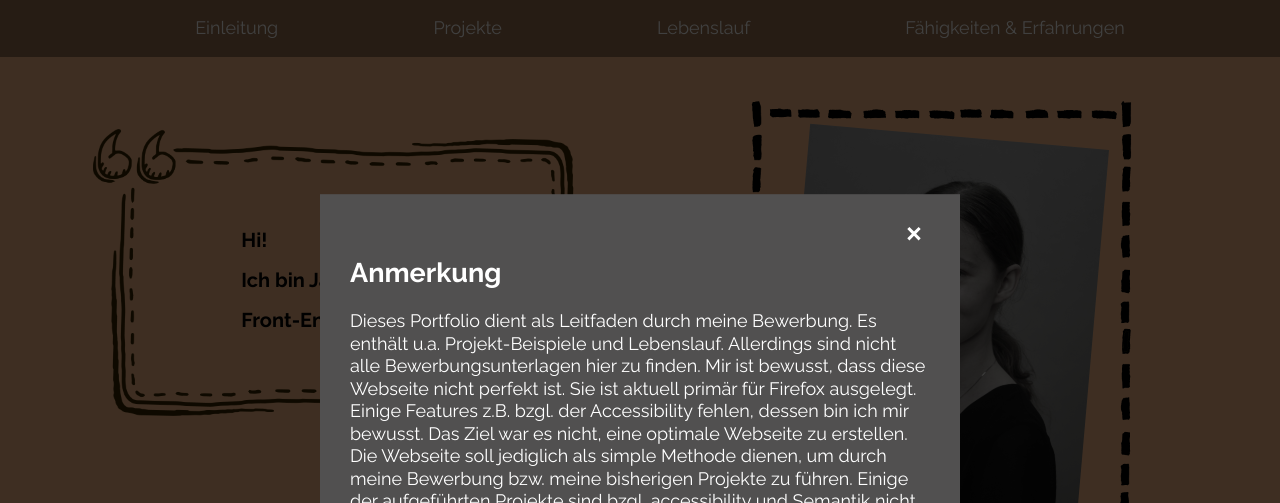
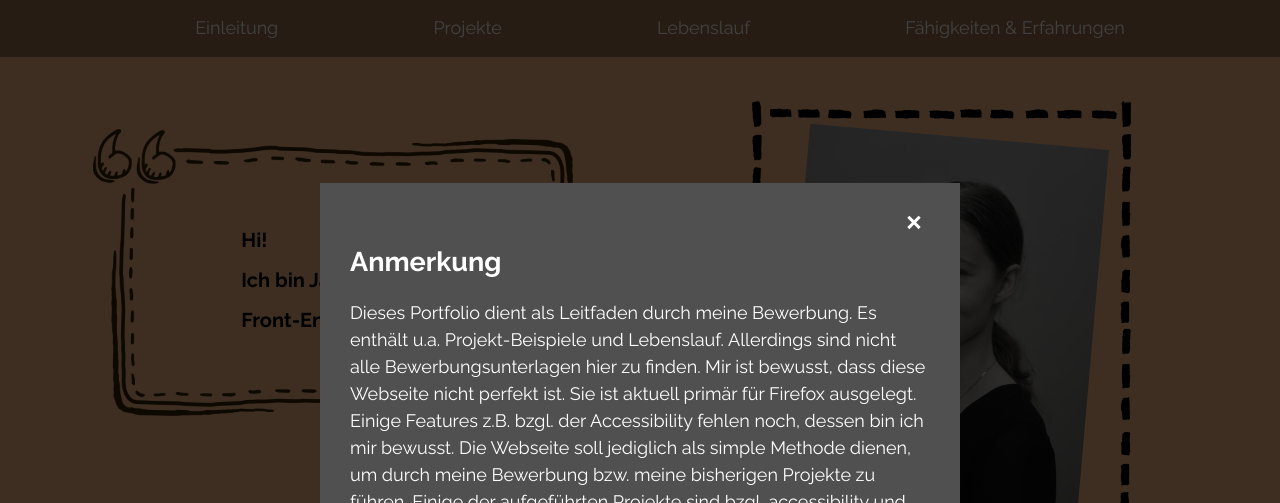
Before and after one commit to JaBoe97/portfolio, a website built with Vite: page index.html in a window 1280 px wide. Shown: the top 503 px of the page. Built offline with nearby package versions, Linux system fonts and the light colour scheme; a web font is replaced by a local one.

Commit message:
light box text changes

```diff
--- a/index.html
+++ b/index.html
@@ -45,13 +45,12 @@
           u.a. Projekt-Beispiele und Lebenslauf. Allerdings sind nicht alle
           Bewerbungsunterlagen hier zu finden. Mir ist bewusst, dass diese
           Webseite nicht perfekt ist. Sie ist aktuell primär für Firefox
-          ausgelegt. Einige Features z.B. bzgl. der Accessibility fehlen, dessen
-          bin ich mir bewusst. Das Ziel war es nicht, eine optimale Webseite zu
-          erstellen. Die Webseite soll jediglich als simple Methode dienen, um
-          durch meine Bewerbung bzw. meine bisherigen Projekte zu führen. Einige
-          der aufgeführten Projekte sind bzgl. accessibility und Semantik nicht
-          so ausgereift wie andere, da ich natürlich mit jedem Projekt Neues
-          dazu gelernt habe.
+          ausgelegt. Einige Features z.B. bzgl. der Accessibility fehlen noch,
+          dessen bin ich mir bewusst. Die Webseite soll jediglich als simple
+          Methode dienen, um durch meine Bewerbung bzw. meine bisherigen
+          Projekte zu führen. Einige der aufgeführten Projekte sind bzgl.
+          accessibility und Semantik nicht so ausgereift wie andere, da ich
+          natürlich mit jedem Projekt Neues dazu gelernt habe.
         </p>
       </section>
     </article>
--- a/stylesheets/style.css
+++ b/stylesheets/style.css
@@ -92,7 +92,7 @@ a:hover,
 }
 .light-box-text {
   max-width: 700px;
-  line-height: 1.25;
+  line-height: 1.5;
 }
 
 /* Header */
```
